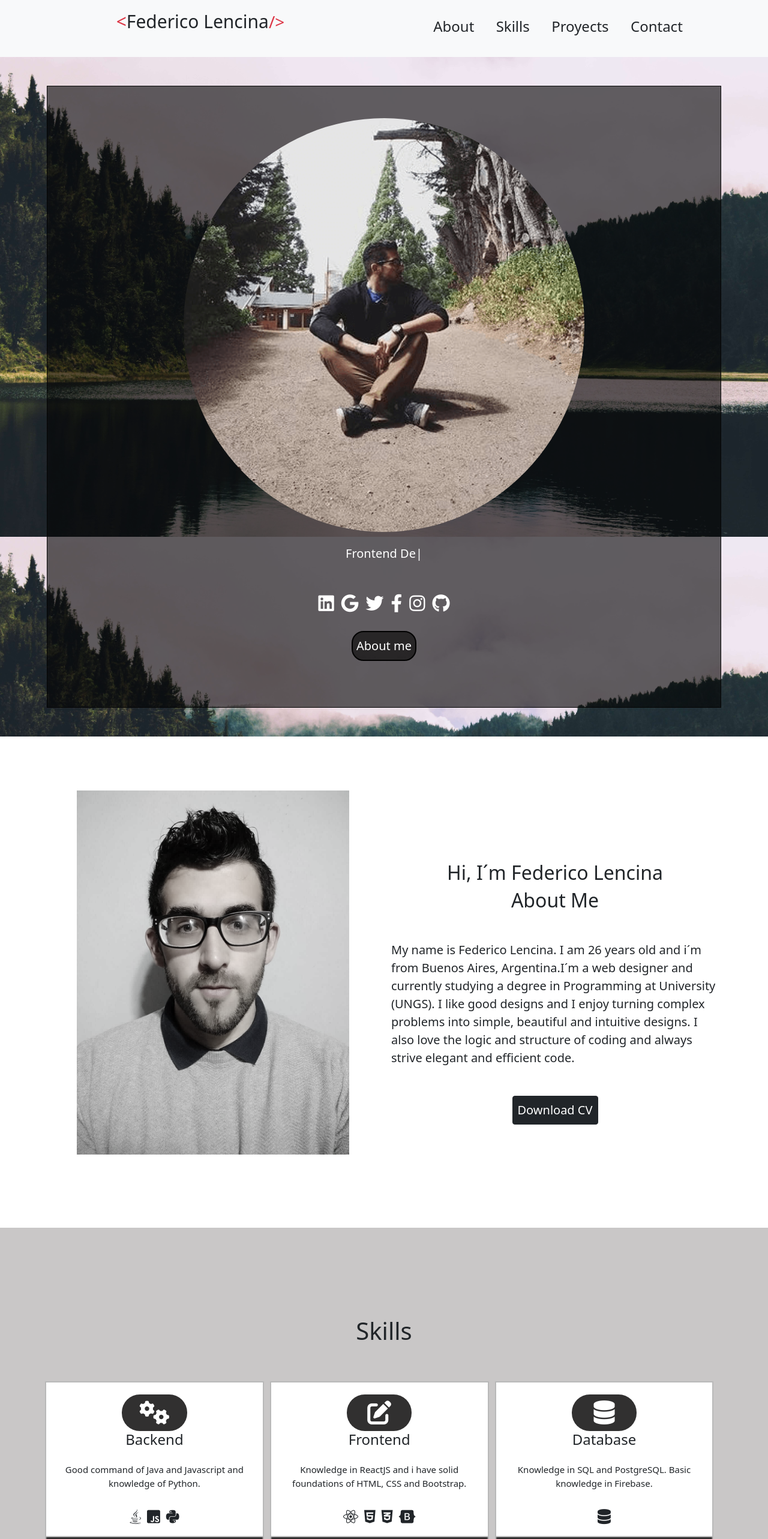
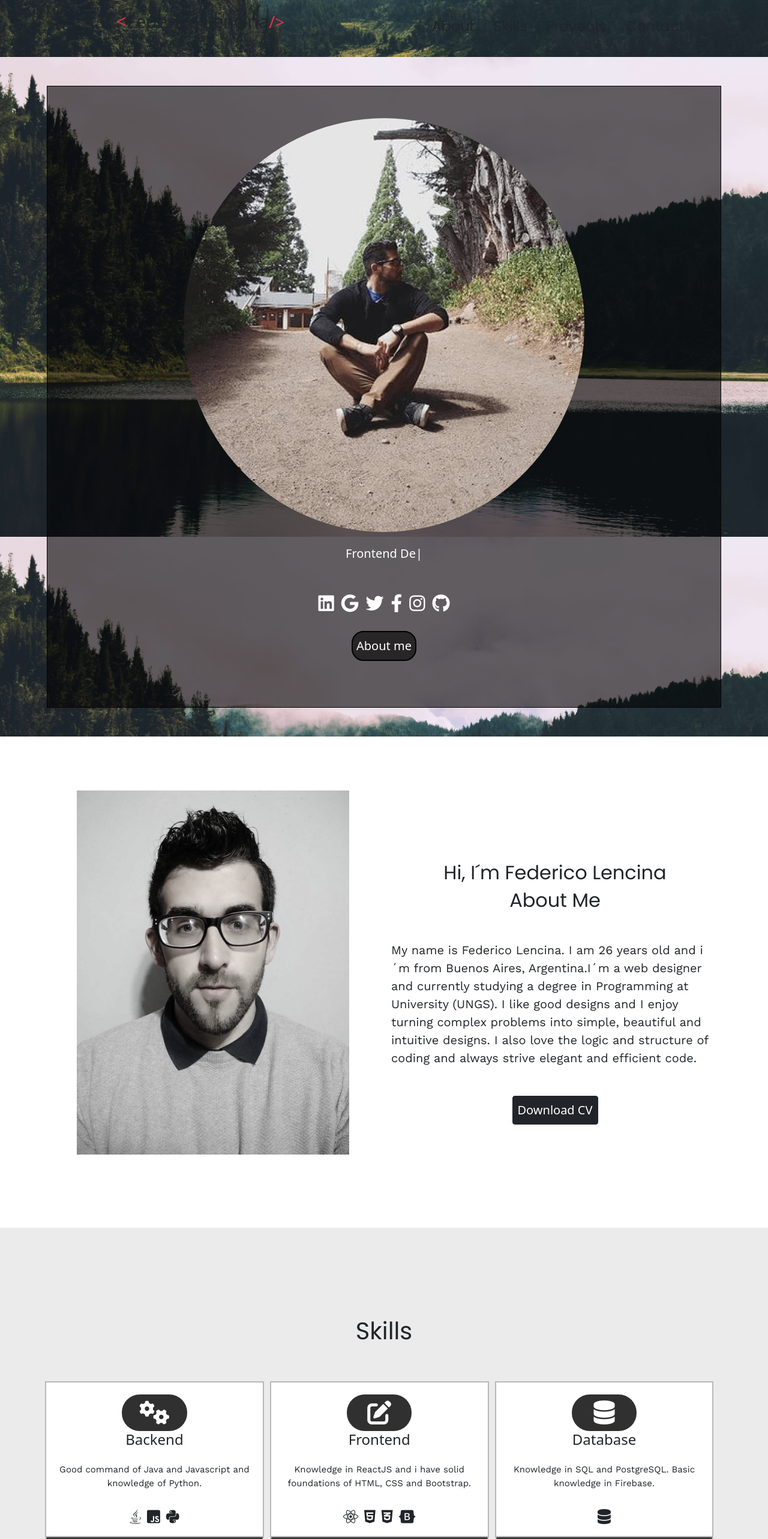
Before and after one commit to FedeNLencina/Portfolio, a React (Create React App) app: page / in a window 1280 px wide. Shown: the top 2566 px of the page at 60% size. Built offline with nearby package versions, Linux system fonts and the light colour scheme; a web font is replaced by a local one.

Commit message:
agregacion de hovers y deploy final por el momento

```diff
--- a/src/PortfolioContainer/ConctactMe/Contact.js
+++ b/src/PortfolioContainer/ConctactMe/Contact.js
@@ -150,12 +150,12 @@ export default function Contact() {
                 ></textarea>
                 <p className="text-danger">{formErrors.message}</p>
                 <div className="d-flex justify-content-center w-100">
-                  <button className="btn w-50">Send Message</button>
+                  <button className="btn w-50 buttonSubmit">Send Message</button>
                 </div>
               </form>
             </div>
           </div>
-          <div className="col-12 col-sm-6 col-lg-6 pt-5 " data-aos="fade-left" data-aos-offset="500" data-aos-duration="500">
+          <div className="col-12 col-sm-6 col-lg-6 pt-5 " data-aos="zoom-in" data-aos-offset="500" data-aos-duration="500">
             <div className="container">
               <div className="contactsTitle">
                 <div className="text-dark">
--- a/src/PortfolioContainer/NavBar/Navbar.js
+++ b/src/PortfolioContainer/NavBar/Navbar.js
@@ -3,10 +3,8 @@ import './../../Styles/NavBar.css';
 
 export default function Navbar() {
     return (
-       <div className= "barraNavegacion bg-dark">
-        <div className="bg-light">
-            <div className= "barraNavegacion">
-
+       <div className= "barraNavegacion">
+        <div className="">
                 <nav class="navbar navbar-expand-lg navbar-light pb-3">
                     <div className="container-fluid">
                         <p className="navbar-brand w-50 text-center text-dark" id="nombre"><span class="text-danger">{"<"}</span>Federico Lencina<span class="text-danger fs-3">{"/>"}</span></p>
@@ -24,7 +22,7 @@ export default function Navbar() {
                         </div>
                     </div>
                 </nav>
-            </div>
+
         </div>
     </div>
     )
--- a/src/PortfolioContainer/ProyectList/ProyectList.js
+++ b/src/PortfolioContainer/ProyectList/ProyectList.js
@@ -19,28 +19,28 @@ export default function Proyects() {
                         <h2>Proyects</h2>
                     </div>
                     <div className="row ">
-                        <div className="col-12 col-md-6 col-lg-6 proyectListContainer" data-aos="fade-down-right">
+                        <div className="col-12 col-md-6 col-lg-6 proyectListContainer" data-aos="zoom-in">
                             <ProyectDeploy
                                 link='https://fedenlencina.github.io/CarFitness/'
                                 src={require("../../Images/CarFitnessFull.png")}
                                 alt='carfitness'
                             />
                         </div>
-                        <div className="col-12 col-md-6 col-lg-6  proyectListContainer" data-aos="fade-down-left">
+                        <div className="col-12 col-md-6 col-lg-6  proyectListContainer" data-aos="zoom-in">
                             <ProyectDeploy
                                 link='https://fedenlencina.github.io/Portfolio1/'
                                 src={require("../../Images/DevFedericoLencina.png")}
                                 alt='portfolio'
                             />
                         </div>
-                        <div className="col-12 col-md-6 col-lg-6 proyectListContainer" data-aos="fade-down-right">
+                        <div className="col-12 col-md-6 col-lg-6 proyectListContainer" data-aos="zoom-in">
                             <ProyectDeploy
                                 link='https://fedenlencina.github.io/ReactApp/'
                                 src={require("../../Images/ReactAppFull.png")}
                                 alt='reactApp'
                             />
                         </div>
-                        <div className="col-12 col-md-6 col-lg-6  proyectListContainer" data-aos="fade-down-left">
+                        <div className="col-12 col-md-6 col-lg-6  proyectListContainer" data-aos="zoom-in">
                             <ProyectDeploy
                                 link='https://fedenlencina.github.io/RecSublime/'
                                 src={require("../../Images/RecSublimeFull.png")}
--- a/src/PortfolioContainer/Skills/Skills.js
+++ b/src/PortfolioContainer/Skills/Skills.js
@@ -15,7 +15,7 @@ export default function Skills() {
             <div className= "container my-5">
                 <h1 className= "text-center tituloSkill">Skills</h1>
                 <div className= "row">
-                    <div className="col-12 col-md-3 col-lg-4 d-flex flex-column justify-content-center align-content-center skillContainer">
+                    <div className="col-12 col-md-3 col-lg-4 d-flex flex-column justify-content-center align-content-center skillContainer" data-aos="fade-right">
                         <div className="w-100 d-flex justify-content-center">
                             <div className="iconoSkillContainer text-center ">
                                 <i class="fas fa-cogs text-white iconoSkill"></i>
@@ -29,7 +29,7 @@ export default function Skills() {
                             <i class="fab fa-python"></i>
                         </div>
                     </div>
-                    <div className="col-12 col-md-3 col-lg-4 d-flex flex-column justify-content-center align-content-center skillContainer">
+                    <div className="col-12 col-md-3 col-lg-4 d-flex flex-column justify-content-center align-content-center skillContainer" data-aos="fade-right">
                         <div className="w-100 d-flex justify-content-center ">
                             <div className="iconoSkillContainer text-center">
                                 <i class="fas fa-edit text-white iconoSkill"></i>
@@ -44,7 +44,7 @@ export default function Skills() {
                             <i class="fab fa-bootstrap"></i>
                         </div>
                     </div>
-                    <div className="col-12 col-md-3 col-lg-4 d-flex flex-column justify-content-center align-content-center skillContainer">
+                    <div className="col-12 col-md-3 col-lg-4 d-flex flex-column justify-content-center align-content-center skillContainer" data-aos="fade-right">
                         <div className=" w-100  d-flex justify-content-center">
                             <div className="iconoSkillContainer text-center">
                                 <i class="fas fa-database text-white  iconoSkill"></i>
--- a/src/Styles/About.css
+++ b/src/Styles/About.css
@@ -1,7 +1,3 @@
-#about{
-
-}
-
 .imgAbout{
     filter: grayscale(0.8);
     height:80%;
@@ -27,9 +23,14 @@
    padding-top: 200px;
 }
 
+.divAbout h2{
+    font-family: 'Poppins', sans-serif;
+}
+
 
 #descripcion{
     font-size:20px;
+    font-family: 'Work Sans', sans-serif;
 }
 
 
--- a/src/Styles/Contact.css
+++ b/src/Styles/Contact.css
@@ -1,6 +1,6 @@
 #contact{
     position: relative;
-    background-color:rgb(173, 169, 169);
+    background-color:rgb(235, 235, 235);
 }
 
 .box{
@@ -73,13 +73,14 @@
     padding: 20px;
     margin: 10px 0px;
     border-radius:40%;
-
-
-
     background-color:rgb(90, 89, 89)
 
 }
 
+.contact:hover{
+    background-color:rgb(47, 47, 47);
+
+}
 
 .contact i{
     text-align: center;
@@ -87,9 +88,15 @@
     color: white;
 }
 
+.contact i:hover{
+  transition-timing-function: ease-out;
+  transition-duration: 0.5s;
+  transform: scale(1.4);
+}
 .contactP{
     margin:20px;
     font-size:25px;
+    font-family: 'Work Sans', sans-serif;
 }
 
 #contact input{
@@ -110,7 +117,9 @@
     border-radius:10px;
 }
 
-
+.buttonSubmit:hover{
+    background-color:rgb(223, 222, 222);
+}
 
 @media (max-width:600px){
     .box{
--- a/src/Styles/NavBar.css
+++ b/src/Styles/NavBar.css
@@ -1,9 +1,38 @@
 #nombre{
     font-size: 30px;
 }
+.nav-link {
+  font-family: 'Poppins', sans-serif;
+    background:
+      linear-gradient(to right, transparent,transparent),
+      linear-gradient(to right, rgb(0, 0, 0), rgb(0, 0, 0));
+    background-size: 100% 0.1em, 0 0.1em;
+    background-position: 100% 100%, 0 100%;
+    background-repeat: no-repeat;
+    transition: background-size 400ms;
+  }
 
+  .nav-link:hover,
+  .nav-link:focus {
+    background-size: 0 0.1em, 100% 0.1em;
+  }
+
+  .barraNavegacion{
+    background-image: url("../Images/Montaña10.jpg");
+    background-position: 50%;
+    background-attachment: fixed;
+    background-size: cover;
+  }
 @media (max-width: 578px) {
     #nombre{
         font-size: 20px;
     }
+
+    .nav-link{
+      background: transparent;
+    }
+    .nav-link:hover{
+      transition: none;
+    }
+
 }
--- a/src/Styles/ProyectList.css
+++ b/src/Styles/ProyectList.css
@@ -3,6 +3,10 @@
     height: 500px;
 }
 
+#proyects h2{
+    font-size:40px;
+    font-family: 'Work Sans', sans-serif;
+}
 
 @media  (max-width:600px) {
     .proyectListContainer{
--- a/src/Styles/Skills.css
+++ b/src/Styles/Skills.css
@@ -1,10 +1,14 @@
 #skills{
-  background-color: rgb(201, 199, 199);
+  background-color: rgb(235, 235, 235);
   padding: 100px 0px;
 }
 
+#skills p{
+  font-family: 'Work Sans', sans-serif;
+}
 .tituloSkill{
   margin-bottom: 40px;
+  font-family: 'Poppins', sans-serif;
 }
 
 
@@ -41,6 +45,11 @@
   margin-right: 5px;
 }
 
+.iconosSkills i:hover{
+  transition-timing-function: ease-out;
+  transition-duration: 0.5s;
+  transform: scale(1.4);
+}
 
 @media  (max-width:600px) {
   #skills{
```
Also changed, not shown: 12 other files (tests, documents, lock files or other folders).
